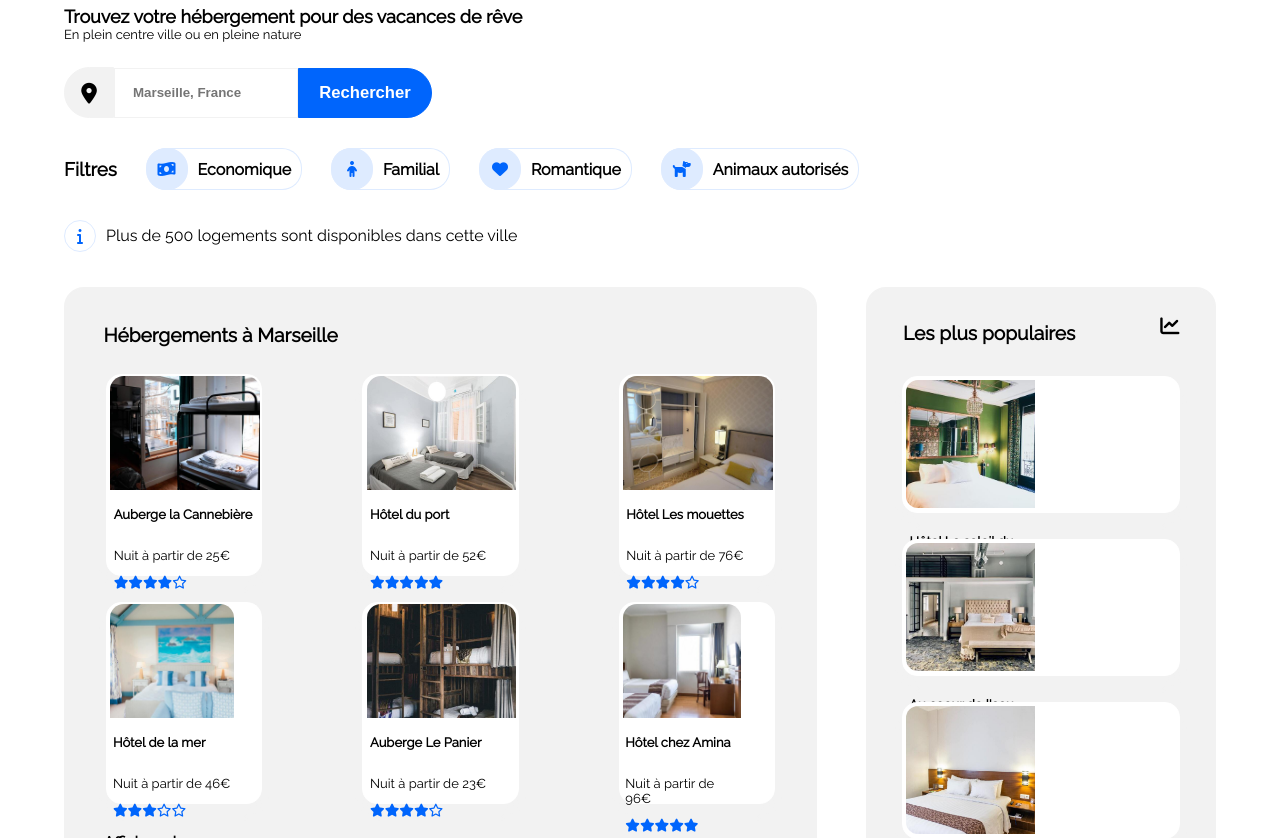
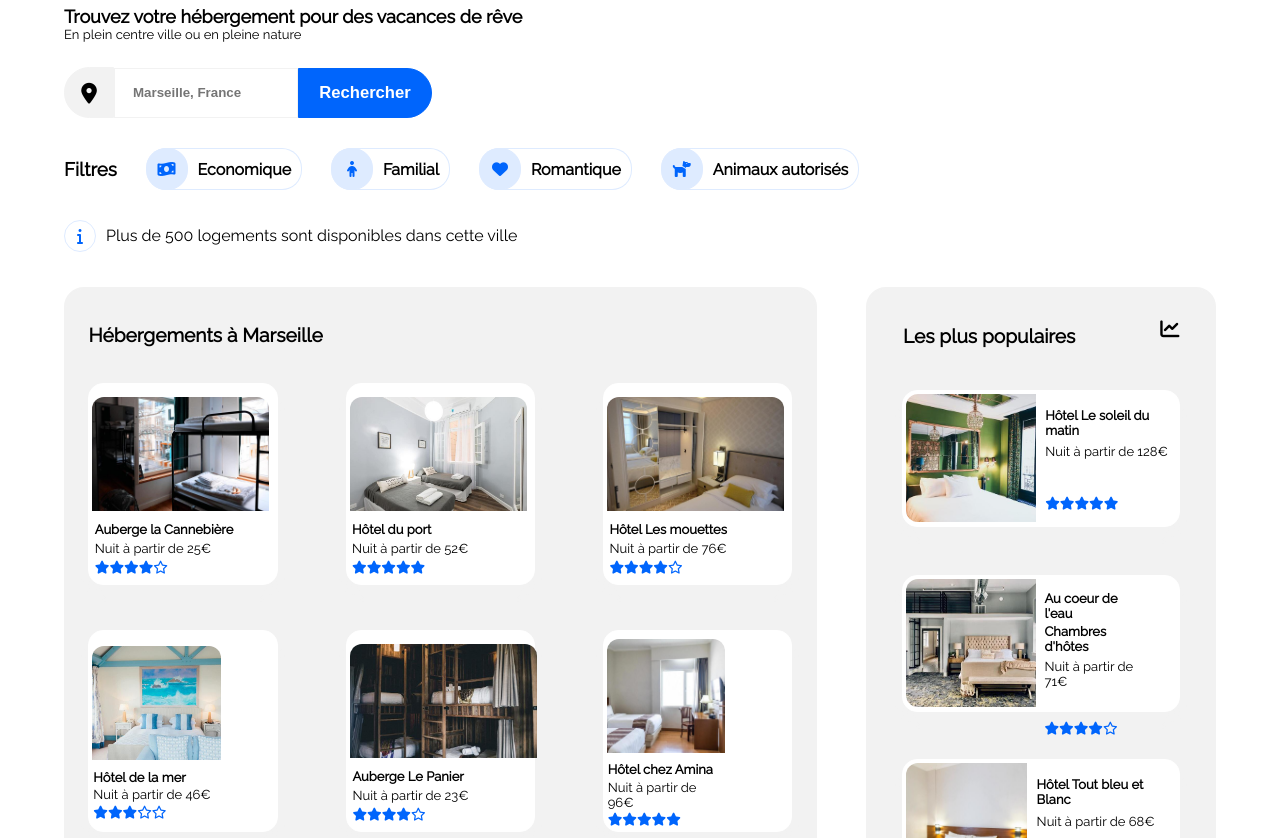
Before and after one commit to veronikagoddet/Reservia, a plain HTML site: page index.html in a window 1280 px wide. Shown: the part 114-952 px from the top of the page. Drawn offline with Linux system fonts and the light colour scheme; a web font is replaced by a local one.

Commit message:
modifs 23.02

```diff
--- a/index.html
+++ b/index.html
@@ -75,16 +75,19 @@
             <a id="hebergements">Hébergements à Marseille</a><br/>
 
                 <div class="bloc1">
+
                         <figure class="element">
                            <a class="el" href="images/hebergements/4_small/marcus-loke-WQJvWU_HZFo-unsplash.jpg">
                             <img src="images/hebergements/4_small/marcus-loke-WQJvWU_HZFo-unsplash.jpg" alt="cannebiere"/>
+
                             <div class="desc">
-                                <p>Auberge la Cannebière</p>
+                                <p class="hotel">Auberge la Cannebière</p>
                                 <p class="prix">Nuit à partir de 25€</p>
                                     <div class="etoile">
                                         <i class="fas fa-star"></i><i class="fas fa-star"></i><i class="fas fa-star"></i><i class="fas fa-star"></i><i class="far fa-star"></i>
                                     </div>
                             </div>
+
                             </a>
                         </figure>
 
@@ -92,7 +95,7 @@
                             <a class="el" href="images/hebergements/4_small/fred-kleber-gTbaxaVLvsg-unsplash.jpg">
                             <img src="images/hebergements/4_small/fred-kleber-gTbaxaVLvsg-unsplash.jpg" alt="port">
                             <div class="desc">
-                                <p>Hôtel du port</p>
+                                <p class="hotel">Hôtel du port</p>
                                 <p class="prix">Nuit à partir de 52€</p>
                                 <div class="etoile">
                                     <i class="fas fa-star"></i><i class="fas fa-star"></i><i class="fas fa-star"></i><i class="fas fa-star"></i><i class="fas fa-star"></i>
@@ -105,7 +108,7 @@
                             <a class="el" href="images/hebergements/4_small/reisetopia-B8WIgxA_PFU-unsplash.jpg">
                             <img src="images/hebergements/4_small/reisetopia-B8WIgxA_PFU-unsplash.jpg" alt="mouettes"/>
                             <div class="desc">
-                                <p>Hôtel Les mouettes</p>
+                                <p class="hotel">Hôtel Les mouettes</p>
                                 <p class="prix">Nuit à partir de 76€</p>
                                 <div class="etoile">
                                     <i class="fas fa-star"></i><i class="fas fa-star"></i><i class="fas fa-star"></i><i class="fas fa-star"></i><i class="far fa-star"></i>
@@ -118,7 +121,7 @@
                         <a class="el" href="images/hebergements/4_small/annie-spratt-Eg1qcIitAuA-unsplash.jpg">
                             <img src="images/hebergements/4_small/annie-spratt-Eg1qcIitAuA-unsplash.jpg" alt="mer"/>
                             <div class="desc">
-                                <p>Hôtel de la mer</p>
+                                <p class="hotel">Hôtel de la mer</p>
                                 <p class="prix">Nuit à partir de 46€</p>
                                 <div class="etoile">
                                     <i class="fas fa-star"></i><i class="fas fa-star"></i><i class="fas fa-star"></i><i class="far fa-star"></i><i class="far fa-star"></i>
@@ -131,7 +134,7 @@
                         <a class="el" href="images/hebergements/4_small/nicate-lee-kT-ZyaiwBe0-unsplash.jpg">
                             <img src="images/hebergements/4_small/nicate-lee-kT-ZyaiwBe0-unsplash.jpg" alt="panier"/>
                             <div class="desc">
-                                <p>Auberge Le Panier</p>
+                                <p class="hotel">Auberge Le Panier</p>
                                 <p class="prix">Nuit à partir de 23€</p>
                                 <div class="etoile">
                                     <i class="fas fa-star"></i><i class="fas fa-star"></i><i class="fas fa-star"></i><i class="fas fa-star"></i><i class="far fa-star"></i>
@@ -144,7 +147,7 @@
                         <a class="el" href="images/hebergements/4_small/febrian-zakaria-M6S1WvfW68A-unsplash.jpg">
                             <img src="images/hebergements/4_small/febrian-zakaria-M6S1WvfW68A-unsplash.jpg" alt="amina">
                             <div class="desc">
-                                <p>Hôtel chez Amina</p>
+                                <p class="hotel">Hôtel chez Amina</p>
                                 <p class="prix">Nuit à partir de 96€</p>
                                 <div class="etoile">
                                     <i class="fas fa-star"></i><i class="fas fa-star"></i><i class="fas fa-star"></i><i class="fas fa-star"></i><i class="fas fa-star"></i>
@@ -169,46 +172,56 @@
                 <figure class="element1">
                 <a class="el1" href="images/hebergements/4_small/emile-guillemot-Bj_rcSC5XfE-unsplash.jpg">
                     <img src="images/hebergements/4_small/emile-guillemot-Bj_rcSC5XfE-unsplash.jpg" alt="soleil"/>
+
                     <div class="asidedesc">
-                        <p>Hôtel Le soleil du matin</p>
+                        <p class="hotel">Hôtel Le soleil du matin</p>
                         <p class="prix1">Nuit à partir de 128€</p>
+
                         <div class="etoile1">
                             <i class="fas fa-star"></i><i class="fas fa-star"></i><i class="fas fa-star"></i><i class="fas fa-star"></i><i class="fas fa-star"></i></p>
                         </div>
                     </div>
+
                 </a>
                 </figure>
+
 
                 <figure class="element1">
                 <a class="el1" href="images/hebergements/4_small/aw-creative-VGs8z60yT2c-unsplash.jpg">
                     <img src="images/hebergements/4_small/aw-creative-VGs8z60yT2c-unsplash.jpg" alt="eau"/>
+
                     <div class="asidedesc">
-                        <p>Au coeur de l'eau</p>
-                        <p>Chambres d'hôtes</p>
+                        <p class="hotel">Au coeur de l'eau</p>
+                        <p class="hotel">Chambres d'hôtes</p>
                         <p class="prix1">Nuit à partir de 71€</p>
+
                         <div class="etoile1">
                             <i class="fas fa-star"></i><i class="fas fa-star"></i><i class="fas fa-star"></i><i class="fas fa-star"></i><i class="far fa-star"></i></p>
                         </div>
                     </div>
+
                 </a>
                 </figure>
 
                 <figure class="element1">
                 <a class="el1" href="images/hebergements/4_small/febrian-zakaria-sjvU0THccQA-unsplash.jpg">
                     <img src="images/hebergements/4_small/febrian-zakaria-sjvU0THccQA-unsplash.jpg" alt="bleuetblanc"/>
+
                     <div class="asidedesc">
-                        <p>Hôtel Tout bleu et Blanc</p>
+                        <p class="hotel">Hôtel Tout bleu et Blanc</p>
                         <p class="prix1">Nuit à partir de 68€</p>
                         <div class="etoile1">
                             <i class="fas fa-star"></i><i class="fas fa-star"></i><i class="fas fa-star"></i><i class="fas fa-star"></i><i class="far fa-star"></i></p>
                         </div>
                     </div>
+
                 </a>
                 </figure>
 
+
             </div>
         </section>
-        </div>
+    </div>
 
         <!--Section 2: Activités à Marseille-->
         <section class="activ">
@@ -218,8 +231,8 @@
 
                 <div class="port">
                     <figure class="grand">
-                        <a class="grand" href="images/activites/3_medium/reno-laithienne-QUgJhdY5Fyk-unsplash.jpg"></a>
-                            <img src="images/activites/3_medium/reno-laithienne-QUgJhdY5Fyk-unsplash.jpg" alt="port"/>
+                        <a class="grand" href="images/activites/4_small/reno-laithienne-QUgJhdY5Fyk-unsplash.jpg"></a>
+                            <img src="images/activites/4_small/reno-laithienne-QUgJhdY5Fyk-unsplash.jpg" alt="port"/>
                         <figcaption>Vieux Port</figcaption>
                         </a>
                     </figure>
--- a/style/stylesheet.css
+++ b/style/stylesheet.css
@@ -236,14 +236,7 @@ main{
 /*Section Hébergement*/
 
 #hebergements{
-margin-left: 5%;
-}
-
-.el{
-    text-decoration: none;
-}
-.el:hover{
-    text-decoration: none;
+margin-left: 3%;
 }
 
 .hebergement{
@@ -255,9 +248,7 @@ margin-left: 5%;
     padding-top: 3%;
     font-weight: bolder;
     font-size: 1.2em;
-
 }
-
 .bloc1{
     display: flex;
     flex-direction: row;
@@ -265,32 +256,41 @@ margin-left: 5%;
     justify-content: space-between;
     padding-top: 2%;
 }
-
-.element
-{
-    width: 20%;
+.element{
+    width: 25%;
     height: 200px;
+    margin: 3%;
     border: 1px solid white;
     border-radius: 15px 15px 15px 15px;
     background-color: white;
-    padding-left: 0.3%;
-    padding-right: 0.3%;
     font-size: small;
     display: flex;
     flex-direction: row;
     flex-wrap: wrap;
     align-items: center;
 }
-
-.element img
-{
+.image{
+    margin: 0;
+}
+.element img{
     width: 100%;
     height: 114px;
     border: 1px solid transparent;
     border-radius: 15px 15px 0px 0px;
+}
+.el img{
+    padding-top: 2px;
+    padding-left: 2px;
+    padding-bottom: 2px;
+    padding-right: 2px;
     object-fit: cover;
 }
-
+.el{
+    text-decoration: none;
+}
+.el:hover{
+    text-decoration: none;
+}
 .desc
 {
     font-size: small;
@@ -299,29 +299,29 @@ margin-left: 5%;
     text-align: left;
     display: flex;
     flex-direction: column;
-    margin: 0%;
 }
-
+.hotel{
+    margin-bottom: 0%;
+}
 .prix{
 	font-weight: lighter;
+    margin-top: 2%;
+    margin-bottom: 3%;
 }
-
 .etoile{
     color: #0065FC;
     display: flex;
     flex-direction: row;
-
 }
 
 .afficher{
     font-size: smaller;
-    margin-left: 5%;
+    margin-left: 3%;
 }
 
 /*Section Les plus populaires*/
 
 .populaires{
-
     width: 30%;
     height: auto;
     margin-left: 1%;
@@ -333,34 +333,26 @@ margin-left: 5%;
     display: flex;
     flex-direction: column;
 }
+.pop{
+    display: flex;
+    flex-direction: row;
+    justify-content: space-between;
+    padding-top: 5%;
+    padding-left: 10%;
+    padding-right: 10%;
+}
 .pop i{
   padding-top: 5%;
 
 }
-.pop{
-    display: flex;
-    flex-direction: row;
-    justify-content: space-between;
-    padding-top: 4%;
-    padding-left: 10%;
-    padding-right: 10%;
-
-
-
-}
-.etoile1{
-    padding-top: 10%;
-    display: flex;
-    flex-direction: row;
-}
 .bloc2{
     font-size: large;
     font-weight: bold;
+    margin-top: 3%;
     display: flex;
     flex-direction: column;
     align-items: center;
 }
-
 .element1{
     width: 80%;
     height: 135px;
@@ -369,11 +361,10 @@ margin-left: 5%;
     background-color: white;
     font-size: small;
     display: flex;
-    flex-direction: row;
+    margin-bottom: 10%;
 }
-
 .element1 img{
-    width: 129px;
+    width: 130px;
     height: 95%;
     border: 1px solid transparent;
     border-radius: 15px 0px 0px 15px;
@@ -382,31 +373,36 @@ margin-left: 5%;
     padding-bottom: 2px;
     object-fit: cover;
 }
-
 .asidedesc{
     font-size: small;
     color: black;
     padding-top: 5px;
-    padding-left: 5px;
     padding-bottom: 5px;
     text-align: left;
-    margin: 1%;
+    margin: 3%;
+    display: flex;
+    flex-direction: column;
 }
 .el1{
     text-decoration: none;
+    display: flex;
 }
 .el1:hover{
     text-decoration: none;
 }
-
-.etoile1{
-    color: #0065FC;
+.hotel{
+    margin-top: 3%;
 }
-
 .prix1{
 	font-weight: lighter;
+    margin-top: 5%;
 }
-
+.etoile1{
+    padding-top: 20%;
+    color: #0065FC;
+    display: flex;
+    flex-direction: row;
+}
 /*Activités*/
 
 .activ{
@@ -418,7 +414,7 @@ margin-left: 5%;
 }
 .activ a{
     font-size: 1.2em;
-    font-weight: bold;
+    font-weight: bolder;
 }
 .bloc3{
     display: flex;
@@ -437,7 +433,7 @@ figure img{
     object-fit: cover;
 }
 figcaption{
-    font-weight: bold;
+    font-weight: bolder;
     font-size: medium;
     padding: 20px;
 }
```
